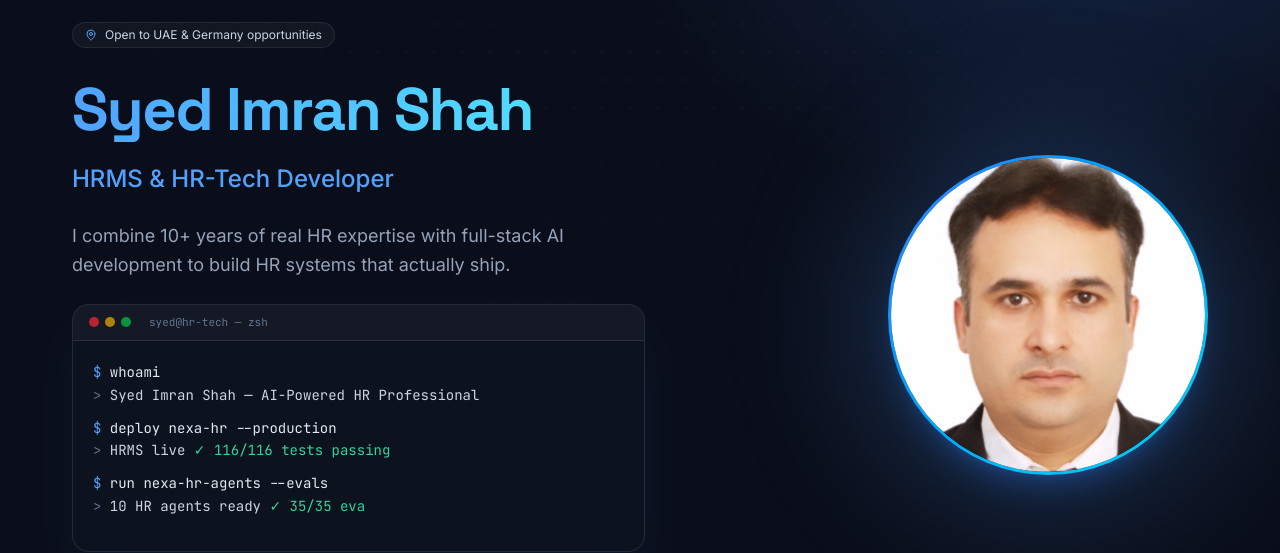
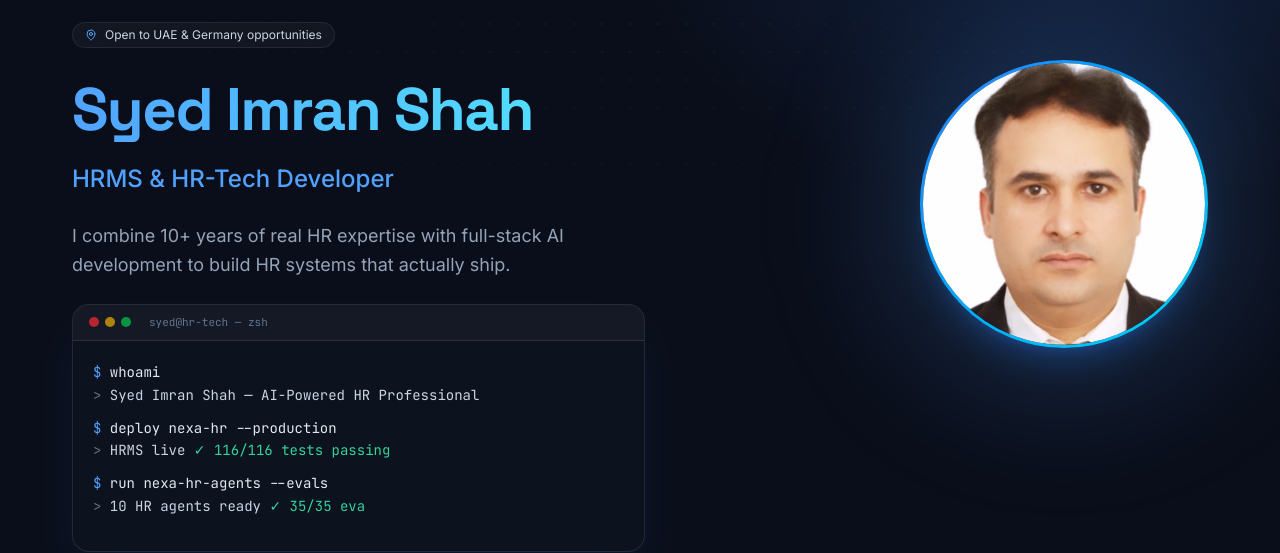
Before and after one commit to Imranshah19/syed-portfolio, a Next.js app: page / in a window 1280 px wide. Shown: the part 138-691 px from the top of the page. Built offline with nearby package versions, Linux system fonts and the light colour scheme; no server answers.

Commit message:
redesign: dark terminal portfolio

```diff
--- a/src/components/Hero.tsx
+++ b/src/components/Hero.tsx
@@ -29,7 +29,7 @@ export default function Hero() {
   return (
     <section className="hero-bg section-padding">
       <div className="section-container relative">
-        <div className="grid lg:grid-cols-[1.15fr_1fr] gap-10 lg:gap-16 items-center">
+        <div className="grid lg:grid-cols-[1.15fr_1fr] gap-10 lg:gap-16 items-center lg:items-start">
           <div className="order-2 lg:order-1">
             <motion.div
               {...fadeUp(0)}
@@ -93,9 +93,9 @@ export default function Hero() {
 
           <motion.div
             {...fadeUp(0.15)}
-            className="order-1 lg:order-2 flex justify-center lg:justify-end"
+            className="order-1 lg:order-2 flex justify-center lg:justify-end lg:mt-12"
           >
-            <div className="relative w-56 h-56 sm:w-72 sm:h-72 lg:w-80 lg:h-80 aspect-square">
+            <div className="relative w-56 h-56 sm:w-64 sm:h-64 lg:w-72 lg:h-72 aspect-square max-h-80">
               <div className="absolute -inset-8 rounded-full bg-blue-400/20 blur-3xl" />
               <motion.div
                 animate={reduced ? undefined : { y: [0, -12, 0] }}
```
